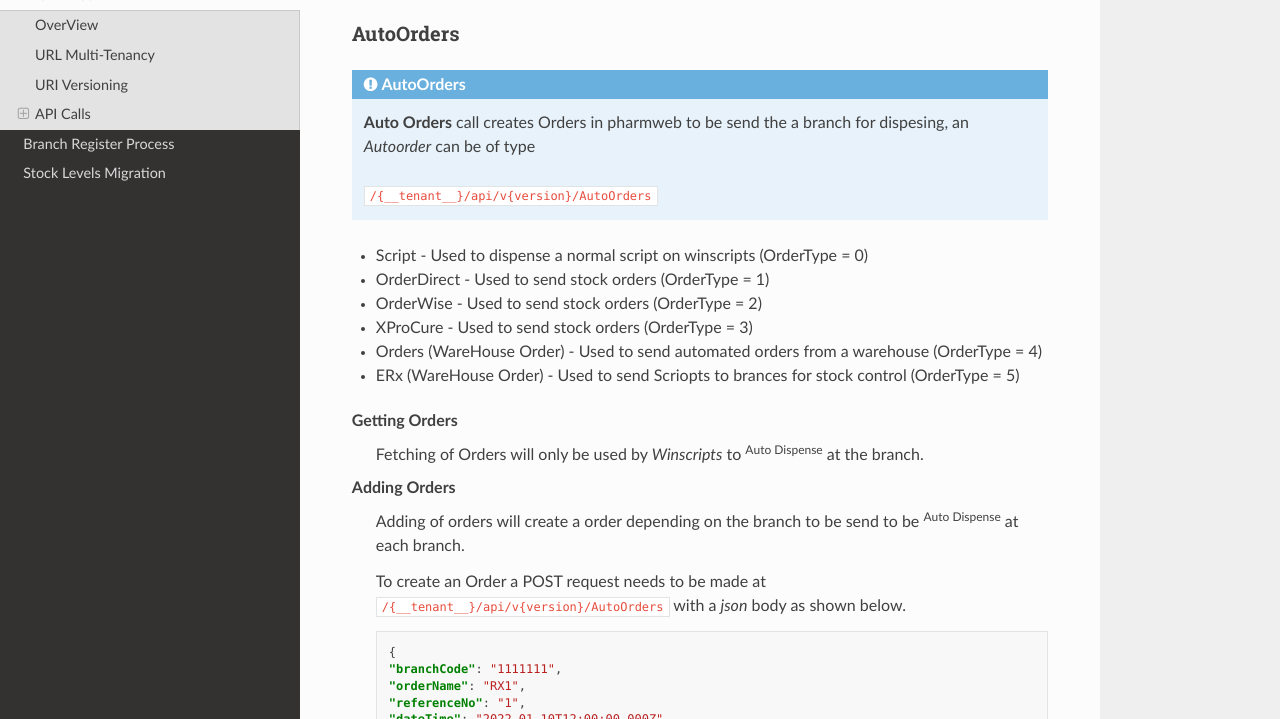
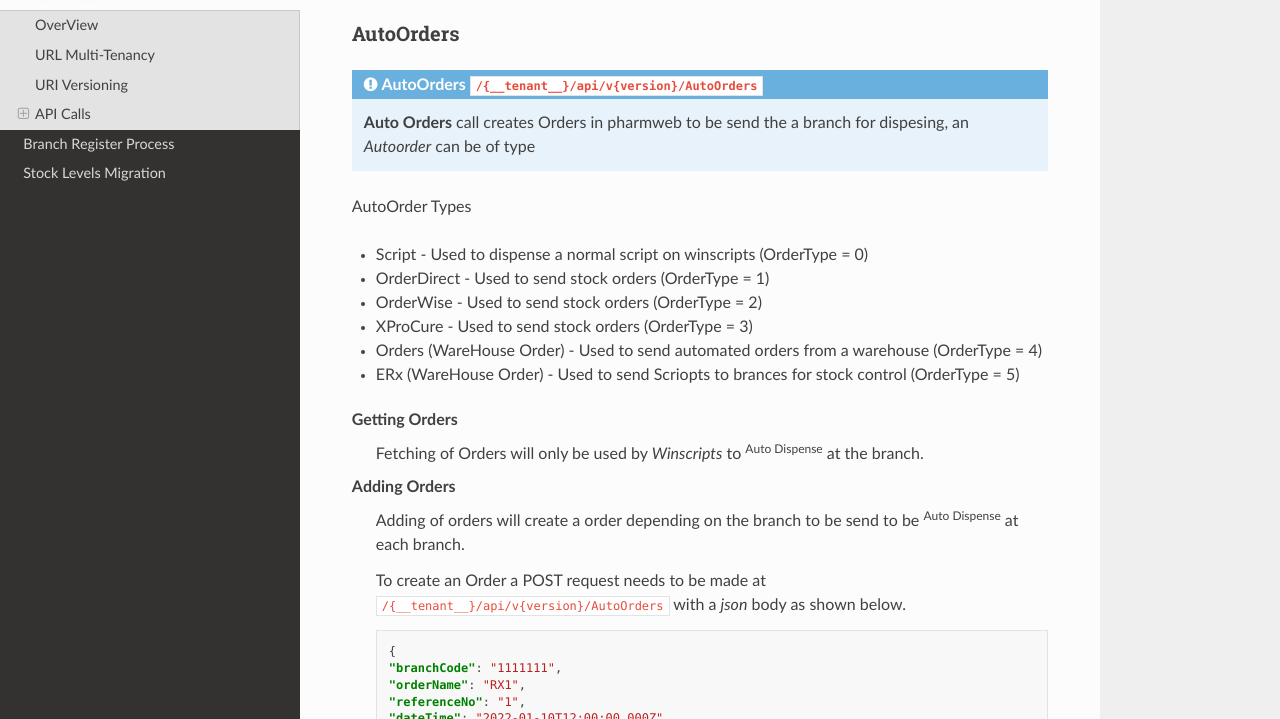
Before and after one commit to Torrafuzar/PharmWebAPI, a Sphinx documentation site: the page built from docs/source/api.rst, in a window 1280 px wide and 900 px high, scrolled down 2087 px, cut to the strip 181-900 px from the top of the window. Built offline with Sphinx 7.4.7 and the Read the Docs theme 2.0.0, drawn with Linux system fonts in a browser that asks for light colours.

```diff
--- a/docs/source/api.rst
+++ b/docs/source/api.rst
@@ -48,11 +48,11 @@ API Calls
 
 AutoOrders
 ^^^^^^^^^^
-.. admonition:: AutoOrders
+.. admonition:: AutoOrders ``/{__tenant__}/api/v{version}/AutoOrders``
 
    **Auto Orders** call creates Orders in pharmweb to be send the a branch for dispesing, an *Autoorder* can be of type
 
-   ``/{__tenant__}/api/v{version}/AutoOrders``
+AutoOrder Types
 
 * Script - Used to dispense a normal script on winscripts (OrderType = 0)
 * OrderDirect - Used to send stock orders (OrderType = 1)
```
